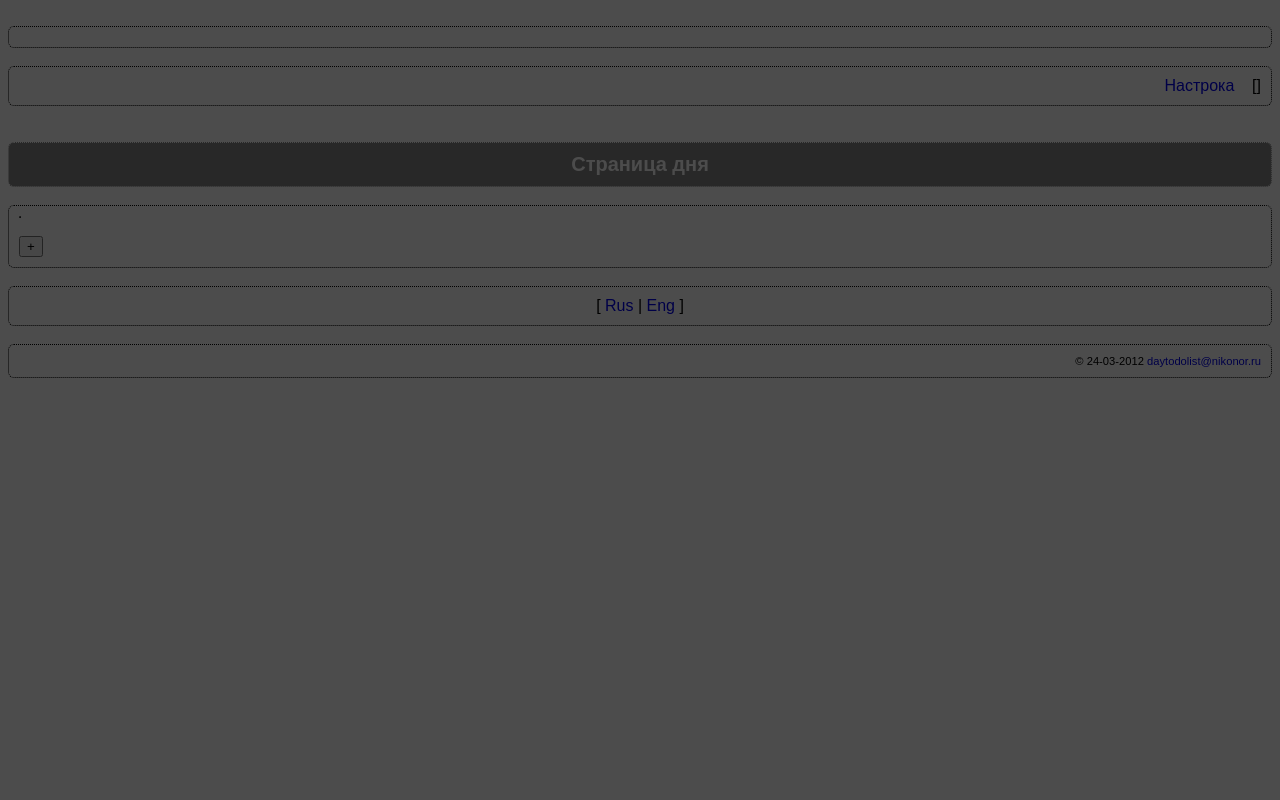
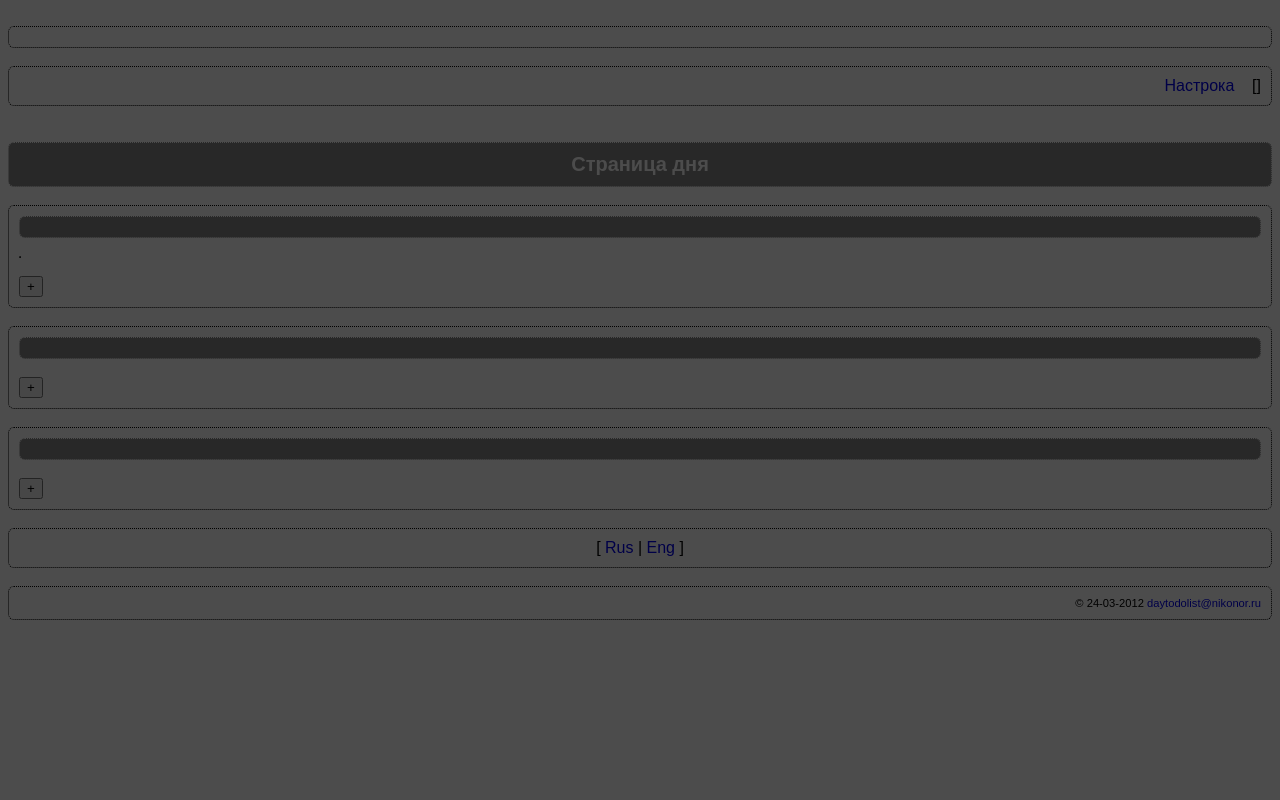
Before and after one commit to nikonor/daytodolist, a Python web app: template templates/daylist.html in a window 1280 px wide. Run offline with Jinja, Linux system fonts and the light colour scheme; the template is opened without the code that fills it, so the values that code supplies are empty; some libraries are stand-ins or nearby versions.

Commit message:
работа с быстрыми задачами и начало работы с заметками 	modified:   st/lang.js 	modified:   st/style.css 	modified:   templates/daylist.html 	modified:   templates/index.html

```diff
--- a/st/lang.js
+++ b/st/lang.js
@@ -1,5 +1,6 @@
 var transLang={"ru":{"Lang":"ru",
 					"headTitle":"Простой список задач на день",
+					"headTitle_daylist":"Рабочий лист",
 					"menuHelp":"Помощь",
 					"HelpBody":"<p>Данный проект - простейший список задач на день. Никаких сложностей, никаких фокусов. <p>Для работы нажмите <b>Настройка</b> и внесите задачи, которые вы запланировали на сегодня. Формула простая - одна задача=одна строка. Тут же в любое время можно внести дополнительные задача <p>Выполнили задачу - ставите галочку<p>Сообщаю, никаких резервных копий, никаких отмен. <p>Задачу можно отложить - для этого справа внизу есть ссылочка. <p>Если есть желание хранить данные между входами, то входит через gmail", "helpDivLabel":"Помощь",
 					"Title":"Простой список задач на день",
@@ -10,9 +11,14 @@ var transLang={"ru":{"Lang":"ru",
 					"cancelSetupButton":"Отмена",
 					"Done":"Все сделано, можно идти домой",
 					"cancelHelpButton":"Закрыть",
+					"rusure":"Вы уверены?",
+					"quick_tasks_head":"Быстрые задачи",
+					"timeline_head":"График",
+					"notes_head":"Заметки",
 					"saveSetupButton":"Записать"},
 			  "en":{"Lang":"",
 			  		"headTitle":"Simple todo list for one day",
+			  		"headTitle_daylist":"Work List",
 			  		"menuHelp":"Help",
 			  		"HelpBody":"Coming soon",
 			  		"helpDivLabel":"Help",
@@ -23,7 +29,11 @@ var transLang={"ru":{"Lang":"ru",
 					"setupDivLabel":"Setup",
 					"cancelSetupButton":"Cancel",
 					"Done":"All done, you can go to home",
+					"rusure":"Are you sure?",
 					"cancelHelpButton":"Close",
+					"quick_tasks_head":"Quick Tasks",
+					"timeline_head":"Time Line",
+					"notes_head":"Notes",
 					"saveSetupButton":"Save"}
 }
 
@@ -34,7 +44,7 @@ var menuData = {'ru':{'/':'список задач на день',
 };
 
 function make_menu (d){
-	__debug('call make_menu');
+	// __debug('call make_menu');
 	var m = [];
 	$('#'+d).html('');
 	for (var i in menuData[lang]){
@@ -55,9 +65,9 @@ function translateHTML(){
 }
 
 function changeLang(new_lang){
-	__debug(lang);
+	// __debug(lang);
 	$.cookie('daytodolistlang',new_lang);
-	__debug('меняем');
+	// __debug('меняем');
 	lang = new_lang;
 	translateHTML();
 	make_menu('menuDiv');
--- a/st/style.css
+++ b/st/style.css
@@ -33,7 +33,7 @@ a {
 }
 
 .busy {
-    background-color: green;
+    background-color: #99FF99;
 }
 
 
--- a/templates/daylist.html
+++ b/templates/daylist.html
@@ -2,7 +2,7 @@
 <html lang="ru">
 <head>
 <meta http-equiv="content-type" content="text/html; charset=UTF-8">
-<title class="label" id="headTitle"></title>
+<title class="label" id="headTitle_daylist"></title>
 <link rel="stylesheet" href="/st/style.css" type="text/css">
 <script language="JavaScript" src="https://yandex.st/jquery/1.7.1/jquery.js"></script>
 <script language="JavaScript" src="https://yandex.st/jquery/tmpl/1.0.0pre/jquery.tmpl.min.js"></script>
@@ -17,6 +17,8 @@
 var d = '1';
 var lang="en";
 var def_events = 0;
+var qt_count = 1;
+var notes_count = 1;
 
 $(document).ready(function(){
 	$('#darkness').show();
@@ -27,6 +29,7 @@ $(document).ready(function(){
 		__debug('есть lang='+l);
 	}
 	$.cookie('daytodolistlang',lang);
+	changeLang(lang);
 
 
 	if (d){
@@ -53,10 +56,50 @@ $(document).ready(function(){
 	$('#darkness').hide();
 });
 
+function addNotes(){
+	__debug('call addNotes');
+	$('#notes').before($(document.createElement('div')).prop({'id':'note_div_'+notes_count}).addClass('wdDiv'));
+
+	$("<a href='#'>[X]</a>").prop({'id':'delqt'+qt_count}).bind('click',delNotes).appendTo($('#note_div_'+notes_count));
+
+	$('<br>').appendTo($('#note_div_'+notes_count));
+	$($(document.createElement('textarea')).prop({'id':'note_text_'+notes_count,'rows':'10', 'cols':100})).appendTo($('#note_div_'+notes_count));
+
+
+	notes_count++;
+}
+
+function delNotes(){
+	__debug('call delNotes !'+this.id+'!');
+
+}
+
+function CheckQT(){
+	__debug('call Check !'+this.id+'!');
+}
+
+function delRowQT(){
+	__debug('delRowQT '+this.id);
+}
+
+function addRowQT(){
+	// __debug('добавляем строку новой быстрой задачи - '+qt_count	+'!');
+
+	$('#quick_tasks').before($(document.createElement('div')).prop({'id':'qt_div_'+qt_count}).addClass('wdDiv'));
+
+	$($(document.createElement('input')).prop({'type':'checkbox','id':'qt_checkbox_'+qt_count}).bind('click',CheckQT)).appendTo($('#qt_div_'+qt_count));
+	$($(document.createElement('input')).prop({'type':'text','id':'qt_text_'+qt_count,'size':'100'})).appendTo($('#qt_div_'+qt_count));
+	$("<a href='#'>[X]</a>").prop({'id':'delqt'+qt_count}).bind('click',delRowQT).appendTo($('#qt_div_'+qt_count));
+
+	qt_count++;
+
+}
+
 function addRow(idx){
 	var j = ++def_events;
 
 	var new_tr = $('#timeLineTbl').get(0).insertRow(-1);
+	$(new_tr).prop('id','timeLineTr'+j);
 	var new_td = $(new_tr.insertCell(-1)).prop({'id':'event_text-'+j,'align':'center'});
 	$(document.createElement('input')).prop({'id':'event'+j,'placeholder':j}).appendTo($('#event_text-'+j));
 
@@ -66,7 +109,20 @@ function addRow(idx){
 	}
 
 	var new_td = $(new_tr.insertCell(-1)).prop({'id':'do-'+j,'align':'center'});
-	$("<a href='#'>[X]</a>").prop({'id':'del_event'+j}).appendTo($('#do-'+j));
+	$("<a href='#'>[X]</a>").prop({'id':'delevent'+j}).bind('click',delRow).appendTo($('#do-'+j));
+}
+
+
+function delRow(){
+	if (confirm(transLang[lang]['rusure'])){
+	    var ID = this.id.replace(/^(delevent)(\d+)$/,"$2");
+	    for (var i=parseInt($('#etime').val());i>=0;i--){
+	            $('#timeLineTr'+ID).get(0).deleteCell(-1);
+	            $('#timeLineTr'+ID).get(0).deleteCell(-1);
+	    }
+	    $('#timeLineTbl').get(0).deleteRow($('#timeLineTr'+ID));
+	}
+
 }
 
 function changeAvOrBusy(){
@@ -156,12 +212,36 @@ function CancelSetup(){
 	</div><br>
 
 	<div class="wdDiv" id="MAIN">
+		<div class="divHead" align=center>
+			<span id="timeline_head" class="label"></span>
+		</div><br>
 		<div class="weDiv" id="timeline">
 			<table border=1 id="timeLineTbl" style="font-size:65%;">
 			</table><br>
 			<input type=button value="+" onClick="addRow();">
 		</div>
 	</div><br>
+
+
+	<div class="wdDiv" id="MAIN2">
+		<div class="divHead" align=center>
+			<span id="quick_tasks_head" class="label"></span>
+		</div><br>
+		<div class="weDiv" id="quick_tasks">
+			<input type=button value="+" onClick="addRowQT();">
+		</div>
+	</div><br>
+
+	<div class="wdDiv" id="MAIN3">
+		<div class="divHead" align=center>
+			<span id="notes_head" class="label"></span>
+		</div><br>
+		<div class="weDiv" id="notes">
+			<input type=button value="+" onClick="addNotes();">
+		</div>
+	</div><br>
+
+
 
 	<div class="wdDiv" align=center>
 		<nobr>[ <a href="#" onClick="changeLang('ru');">Rus</a> | <a href="#" onClick="changeLang('en');">Eng</a> ]</nobr>
--- a/templates/index.html
+++ b/templates/index.html
@@ -107,6 +107,7 @@ $(document).ready(function(){
 		lang = l;
 		__debug('есть lang='+l);
 	}
+	$.cookie('daytodolistlang',lang);
 
 	if (d){
 		$('#divDebug').show();
```
